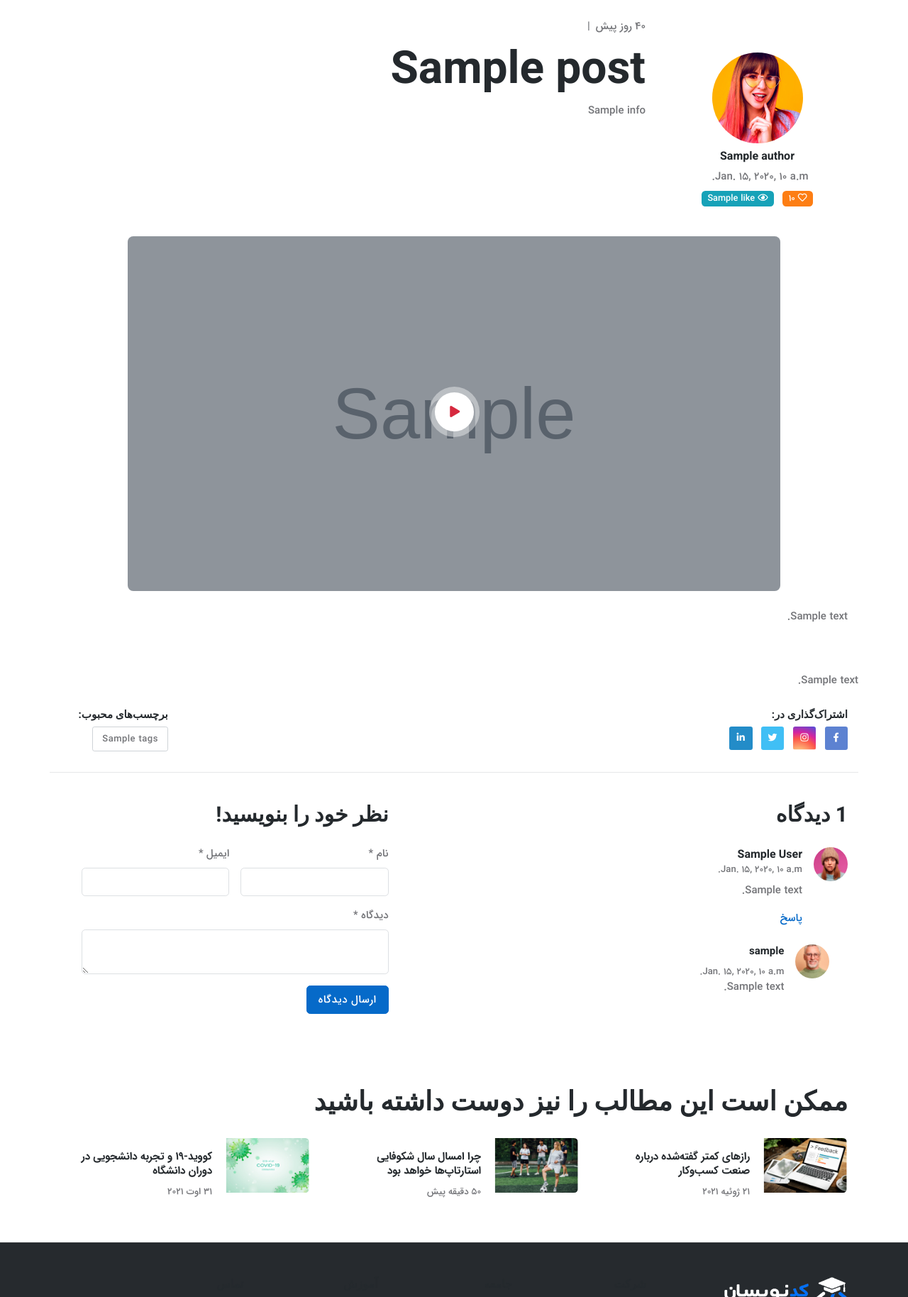
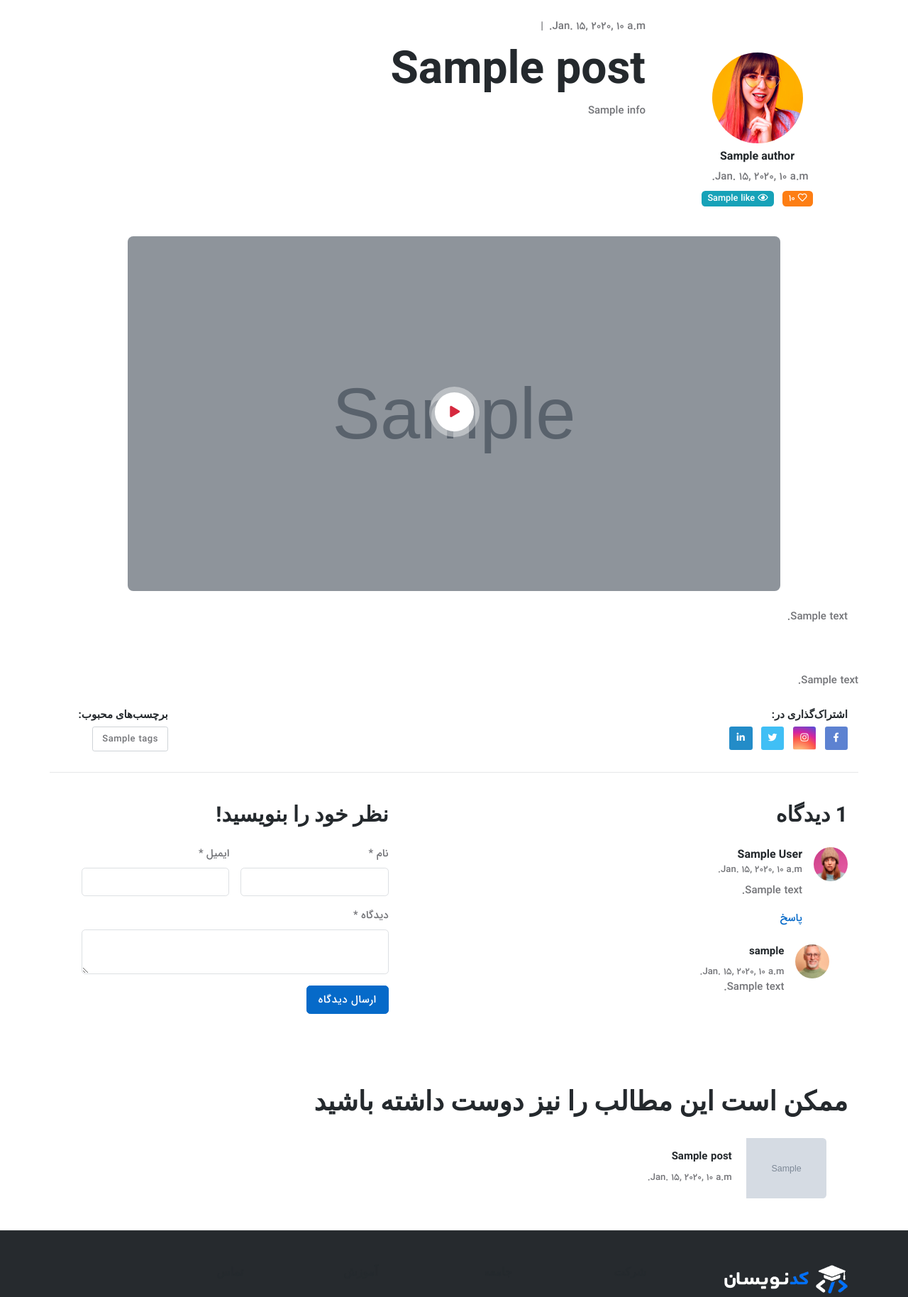
Before and after one commit to mohamad-karimi/Coders-Site-Django, a Django app: template templates/blog/blog-detail.html in a window 1280 px wide. Shown: the part 110-1938 px from the top of the page at 71% size. Run offline with Django 5.2, Linux system fonts and the light colour scheme; the template is opened without the code that fills it: most values are stand-ins (such as "Sample title", 1, 10 or a date in 2020); grey boxes marked "Sample" are stand-in pictures; some libraries are stand-ins or nearby versions.

Commit message:
Suggestion blog
Change static Suggestion blog to dynamic form.

```diff
--- a/blog/views.py
+++ b/blog/views.py
@@ -15,6 +15,7 @@ def blog_grid(request):
 def blog_detail(request, slug):
     post = get_object_or_404(Post, slug=slug, status=True)
 
+    posts = Post.objects.filter(status = True)
     comments = post.comment.all()
 
     if request.method == 'POST':
@@ -50,6 +51,7 @@ def blog_detail(request, slug):
 
     context = {
         "post": post,
+        "posts" : posts,
         "comments" : comments,
     }
     return render(request, 'blog/blog-detail.html', context)
--- a/templates/blog/blog-detail.html
+++ b/templates/blog/blog-detail.html
@@ -36,7 +36,7 @@
               <!-- Content -->
               <div class="col-lg-9 order-1">
                 <!-- Pre title -->
-                <span>۴۰ روز پیش</span><span class="mx-2">|</span><div class="badge text-bg-{{ post.category.color }}">{{ post.category }}</div>
+                <span>{{ post.jalali_date }}</span><span class="mx-2">|</span><div class="badge text-bg-{{ post.category.color }}">{{ post.category }}</div>
                 <!-- Title -->
                 <h1 class="mt-2 mb-0 display-5">{{ post.title }}</h1>
                 <!-- Info -->
@@ -238,81 +238,26 @@
         <!-- Slider START -->
         <div class="tiny-slider arrow-round arrow-hover arrow-dark">
           <div class="tiny-slider-inner" data-autoplay="false" data-arrow="true" data-edge="2" data-dots="false" data-items="3" data-items-lg="2" data-items-sm="1">
+            {% for post in posts %}
             <!-- Slider item -->
             <div class="card bg-transparent">
               <div class="row g-0">
                 <!-- Image -->
                 <div class="col-md-4">
-                  <img src="{% static 'images/event/06.jpg' %}" class="img-fluid rounded-start" alt="تصویر مقاله درباره رازهای پنهان صنعت کسب‌وکار" />
+                  <img src="{{ post.image.url }}" class="img-fluid rounded-start" alt="تصویر مقاله درباره رازهای پنهان صنعت کسب‌وکار" />
                 </div>
 
                 <!-- Card body -->
                 <div class="col-md-8">
                   <div class="card-body">
                     <!-- Title -->
-                    <h6 class="card-title"><a href="#">رازهای کمتر گفته‌شده درباره صنعت کسب‌وکار</a></h6>
-                    <span class="small">۲۱ ژوئیه ۲۰۲۱</span>
+                    <h6 class="card-title"><a href="{% url 'blog:blog_detail' post.slug %}">{{ post.title }}</a></h6>
+                    <span class="small">{{ post.jalali_date }}</span>
                   </div>
                 </div>
               </div>
             </div>
-
-            <!-- Slider item -->
-            <div class="card bg-transparent">
-              <div class="row g-0">
-                <!-- Image -->
-                <div class="col-md-4">
-                  <img src="{% static 'images/event/04.jpg' %}" class="img-fluid rounded-start" alt="تصویر مقاله درباره رشد استارتاپ‌ها و کارآفرینی" />
-                </div>
-
-                <!-- Card body -->
-                <div class="col-md-8">
-                  <div class="card-body">
-                    <!-- Title -->
-                    <h6 class="card-title"><a href="#">چرا امسال سال شکوفایی استارتاپ‌ها خواهد بود</a></h6>
-                    <span class="small">۵۰ دقیقه پیش</span>
-                  </div>
-                </div>
-              </div>
-            </div>
-
-            <!-- Slider item -->
-            <div class="card bg-transparent">
-              <div class="row g-0">
-                <!-- Image -->
-                <div class="col-md-4">
-                  <img src="{% static 'images/event/03.jpg' %}" class="img-fluid rounded-start" alt="تصویر مقاله درباره تأثیر کرونا بر تجربه دانشجویی" />
-                </div>
-
-                <!-- Card body -->
-                <div class="col-md-8">
-                  <div class="card-body">
-                    <!-- Title -->
-                    <h6 class="card-title"><a href="#">کووید-۱۹ و تجربه دانشجویی در دوران دانشگاه</a></h6>
-                    <span class="small">۳۱ اوت ۲۰۲۱</span>
-                  </div>
-                </div>
-              </div>
-            </div>
-
-            <!-- Slider item -->
-            <div class="card bg-transparent">
-              <div class="row g-0">
-                <!-- Image -->
-                <div class="col-md-4">
-                  <img src="{% static 'images/event/05.jpg' %}" class="img-fluid rounded-start" alt="تصویر مقاله درباره رشد استارتاپ‌ها و نوآوری" />
-                </div>
-
-                <!-- Card body -->
-                <div class="col-md-8">
-                  <div class="card-body">
-                    <!-- Title -->
-                    <h6 class="card-title"><a href="#">چرا امسال سال شکوفایی استارتاپ‌ها خواهد بود</a></h6>
-                    <span class="small">۵۰ دقیقه پیش</span>
-                  </div>
-                </div>
-              </div>
-            </div>
+            {% endfor %}
           </div>
         </div>
         <!-- Slider END -->
```
